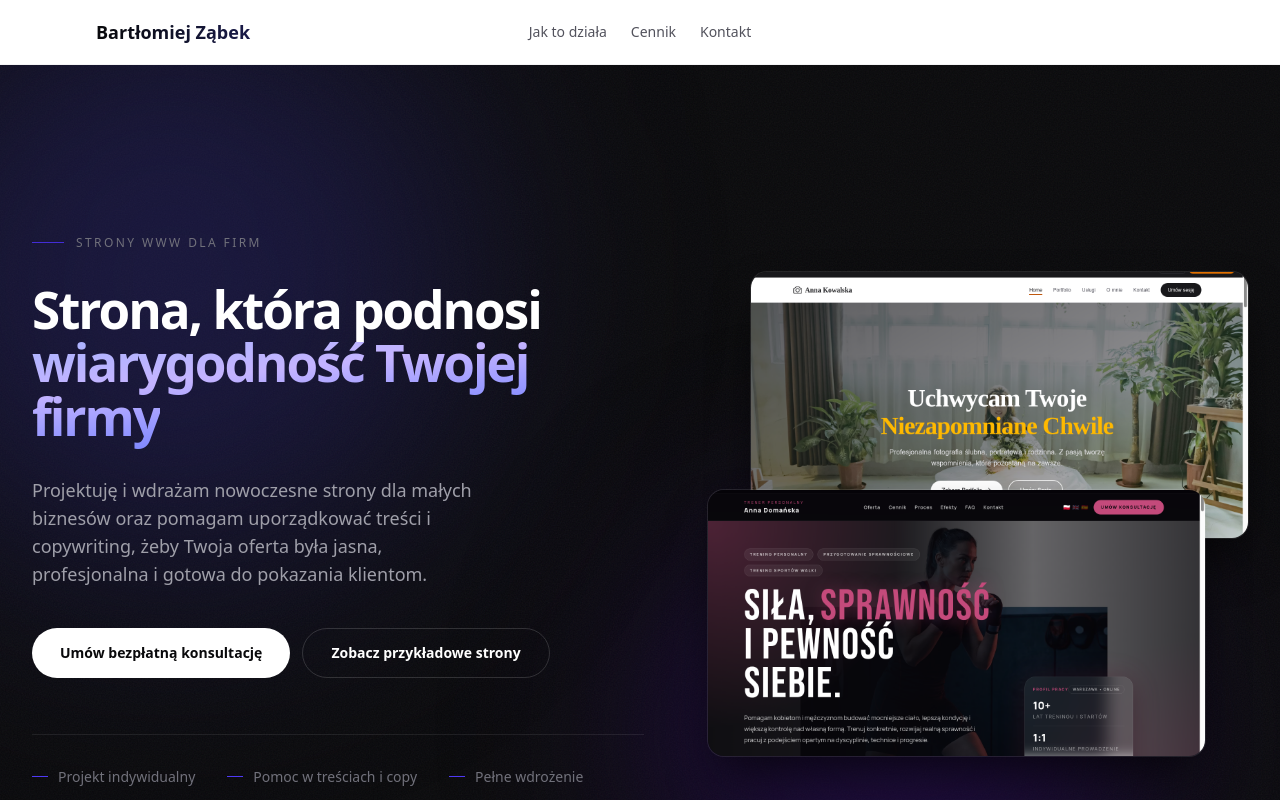
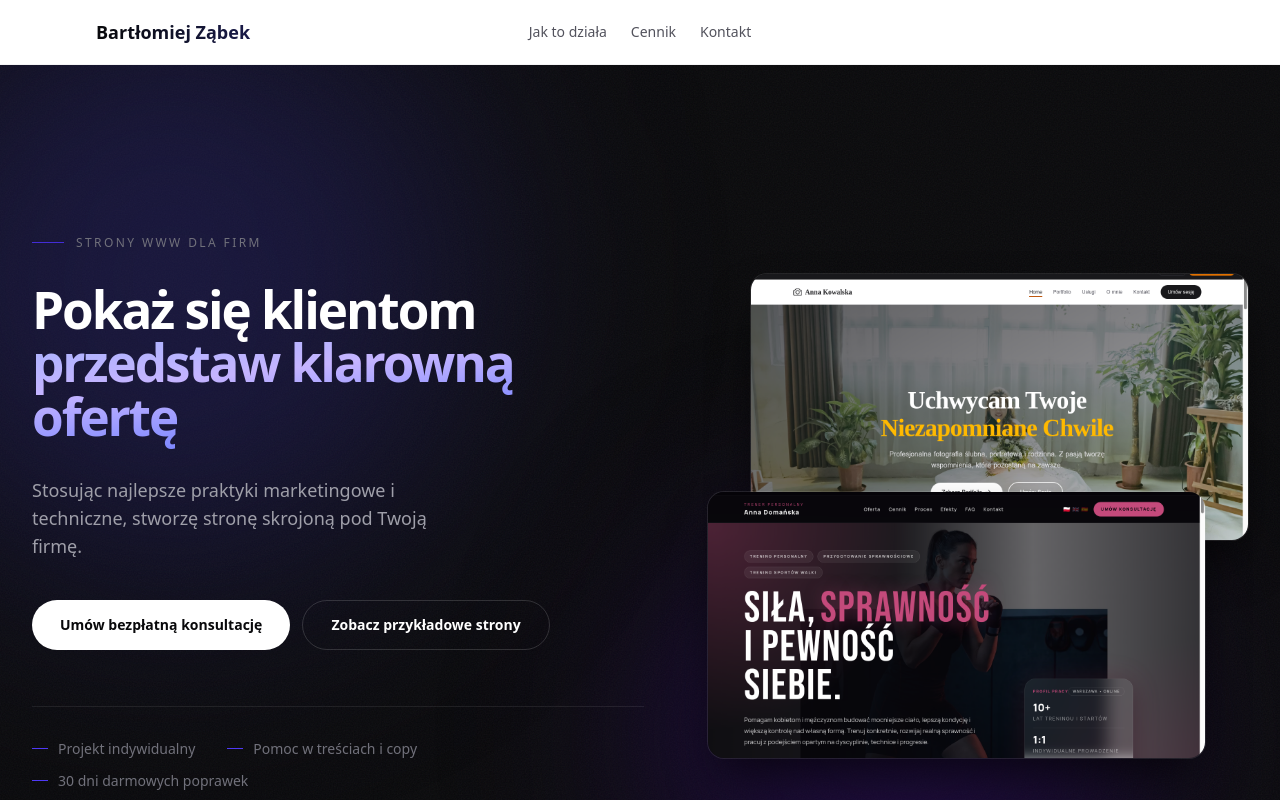
Before and after one commit to zombinator1/ZombiStackPortfolio, a Next.js app: page / in a window 1280 px wide. Shown: the top 800 px of the page. Built offline with nearby package versions, Linux system fonts and the light colour scheme; no server answers.

Commit message:
improve hero

```diff
--- a/src/components/marketing/hero-d.tsx
+++ b/src/components/marketing/hero-d.tsx
@@ -1,7 +1,7 @@
 import Image from 'next/image';
 import Link from 'next/link';
 
-const proofItems = ['Projekt indywidualny', 'Pomoc w treściach i copy', 'Pełne wdrożenie'];
+const proofItems = ['Projekt indywidualny', 'Pomoc w treściach i copy', '30 dni darmowych poprawek'];
 
 export function HeroD() {
   return (
@@ -32,16 +32,14 @@ export function HeroD() {
             </p>
 
             <h1 className="text-[clamp(2.2rem,4vw,4.5rem)] font-bold leading-[1.05] tracking-[-0.04em] text-white">
-              Strona, która podnosi<br />
+              Pokaż się klientom<br />
               <span className="bg-gradient-to-br from-indigo-300 via-violet-300 to-indigo-400 bg-clip-text text-transparent">
-                wiarygodność Twojej firmy
+                przedstaw klarowną ofertę
               </span>
             </h1>
 
             <p className="mt-8 max-w-md text-base leading-7 text-zinc-400 lg:text-lg">
-              Projektuję i wdrażam nowoczesne strony dla małych biznesów oraz pomagam uporządkować
-              treści i copywriting, żeby Twoja oferta była jasna, profesjonalna i gotowa do pokazania
-              klientom.
+              Stosując najlepsze praktyki marketingowe i techniczne, stworzę stronę skrojoną pod Twoją firmę.
             </p>
 
             <div className="mt-10 flex shrink-0 flex-col gap-3 sm:flex-row">
--- a/src/components/marketing/pricing.tsx
+++ b/src/components/marketing/pricing.tsx
@@ -130,7 +130,7 @@ export function Pricing() {
                 <p className="mt-1 text-sm leading-relaxed text-zinc-600">
                   Buduję portfolio — pierwsze 3 strony tworzę{' '}
                   <strong className="text-zinc-800">bez opłaty za pracę</strong>.
-                  Płacisz tylko za domenę i hosting (~250 zł/rok).
+                  Płacisz tylko za domenę i hosting (~100 zł/rok).
                   W zamian proszę o możliwość umieszczenia projektu w portfolio i krótką opinię.
                 </p>
               </div>
```
